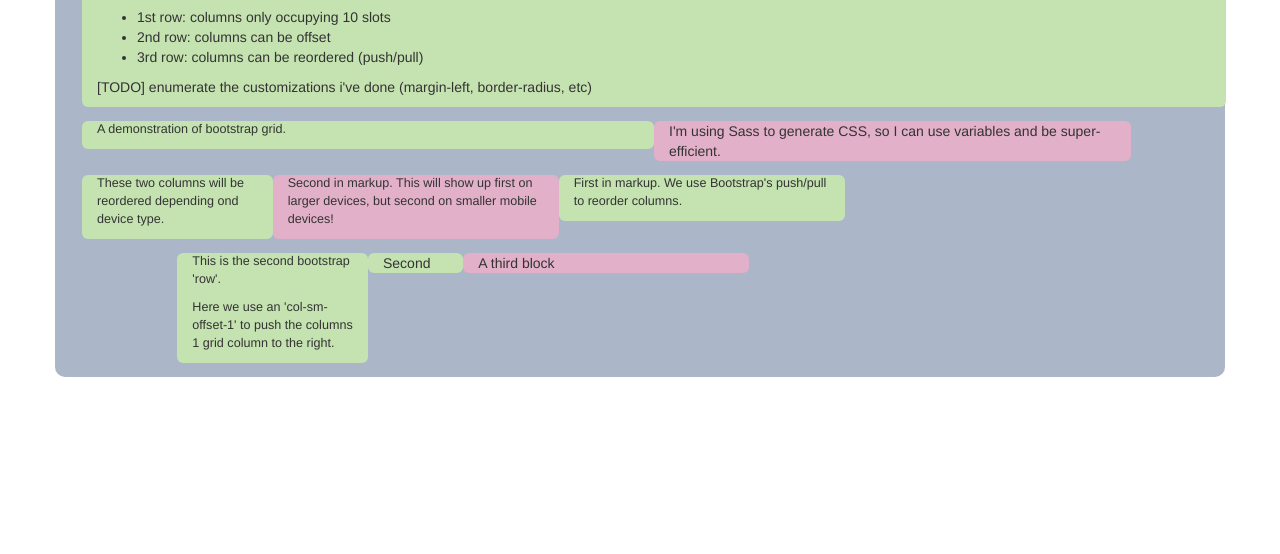
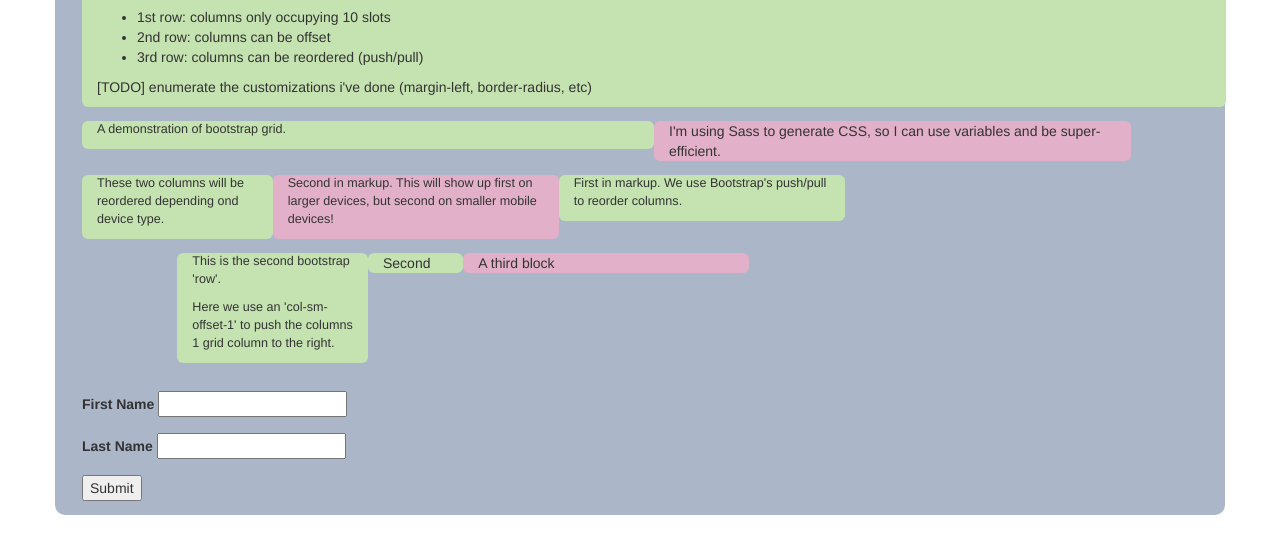
Before and after one commit to warriorpostman/bootstrap-zubin, a plain HTML site: page index.html in a window 1280 px wide. Shown: the part 196-750 px from the top of the page. Drawn offline with nearby package versions, Linux system fonts and the light colour scheme; files that its build step writes are made by us from their sources.

Commit message:
Add a formgroup.

```diff
--- a/index.html
+++ b/index.html
@@ -84,6 +84,23 @@
             A third block
           </div>
         </div>
+        <div class='row'>
+          <div class='col-sm-8'>
+            <div class='formgroup'>
+              <div class='row'>
+                <label>First Name</label>
+                <input type='text'></input>
+              </div>
+              <div class='row'>
+                <label>Last Name</label>
+                <input type='text'></input>
+              </div>
+              <div class='row'>
+                <input type='button' value='Submit'></input>
+              </div>
+            </div>
+          </div>
+        </div>
       </div>
    </body>
 
```
